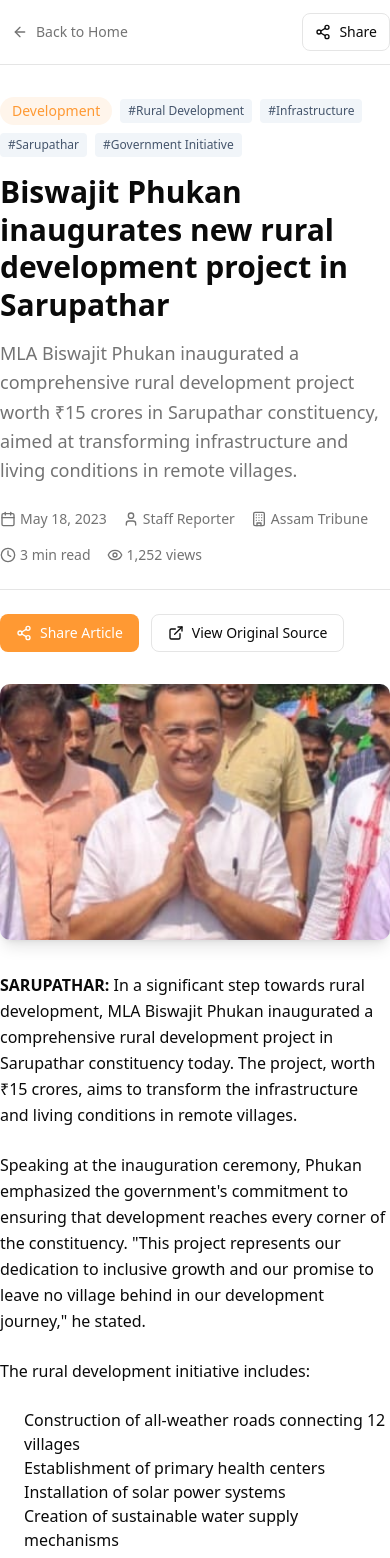
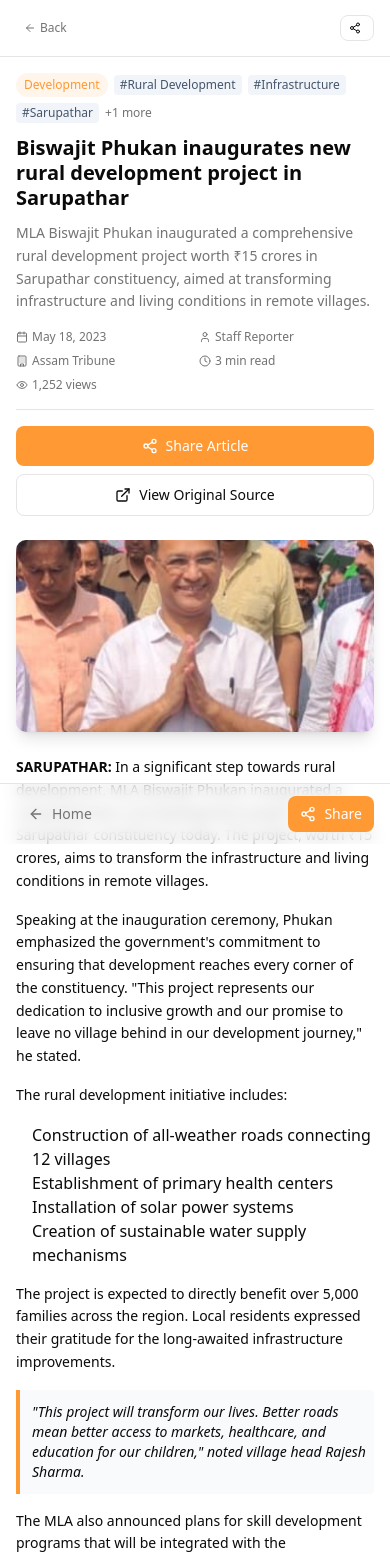
Before and after one commit to Ilix-studio/politician-site, a React (Vite) app: page /press/1 in a window 390 px wide. Shown: the top 1558 px of the page. Built offline with nearby package versions, Linux system fonts and the light colour scheme.

Commit message:
optimized take/2

```diff
--- a/src/mainCoponents/Press/ShowPressById.tsx
+++ b/src/mainCoponents/Press/ShowPressById.tsx
@@ -9,6 +9,8 @@ import {
   Clock,
   User,
   Building,
+  ChevronDown,
+  ChevronUp,
 } from "lucide-react";
 import pressFirst from "../../assets/press/F.jpg";
 import pressSecond from "../../assets/press/G.png";
@@ -277,6 +279,7 @@ const ShowPressById = () => {
   const [relatedArticles, setRelatedArticles] = useState<Article[]>([]);
   const [loading, setLoading] = useState<boolean>(true);
   const [isSharing, setIsSharing] = useState<boolean>(false);
+  const [showAllArticles, setShowAllArticles] = useState<boolean>(false);
 
   useEffect(() => {
     if (!id) {
@@ -359,10 +362,12 @@ const ShowPressById = () => {
 
   if (loading) {
     return (
-      <div className='min-h-screen flex items-center justify-center bg-background'>
+      <div className='min-h-screen flex items-center justify-center bg-background px-4'>
         <div className='text-center'>
           <div className='animate-spin rounded-full h-12 w-12 border-b-2 border-[#FF9933] mx-auto mb-4'></div>
-          <p className='text-muted-foreground'>Loading article...</p>
+          <p className='text-muted-foreground text-sm sm:text-base'>
+            Loading article...
+          </p>
         </div>
       </div>
     );
@@ -370,15 +375,17 @@ const ShowPressById = () => {
 
   if (!article) {
     return (
-      <div className='min-h-screen flex items-center justify-center bg-background'>
+      <div className='min-h-screen flex items-center justify-center bg-background px-4'>
         <div className='text-center max-w-md mx-auto p-6'>
-          <h2 className='text-2xl font-bold mb-4'>Article Not Found</h2>
-          <p className='text-muted-foreground mb-6'>
+          <h2 className='text-xl sm:text-2xl font-bold mb-4'>
+            Article Not Found
+          </h2>
+          <p className='text-muted-foreground mb-6 text-sm sm:text-base'>
             The article you're looking for doesn't exist or has been removed.
           </p>
           <button
             onClick={goBack}
-            className='inline-flex items-center px-4 py-2 bg-[#FF9933] text-white rounded-md hover:bg-[#FF9933]/90 transition-colors'
+            className='inline-flex items-center px-4 py-2 bg-[#FF9933] text-white rounded-md hover:bg-[#FF9933]/90 transition-colors text-sm sm:text-base'
           >
             <ArrowLeft className='mr-2 h-4 w-4' />
             Go Back to Home
@@ -390,88 +397,96 @@ const ShowPressById = () => {
 
   return (
     <div className='min-h-screen bg-background'>
-      {/* Header Navigation */}
+      {/* Header Navigation - Mobile Optimized */}
       <header className='sticky top-0 z-40 w-full border-b bg-background/95 backdrop-blur supports-[backdrop-filter]:bg-background/60'>
-        <div className='container flex h-16 items-center justify-between'>
+        <div className='container flex h-14 sm:h-16 items-center justify-between px-4 sm:px-6'>
           <button
             onClick={goBack}
-            className='inline-flex items-center px-3 py-2 text-sm text-muted-foreground hover:text-foreground transition-colors'
+            className='inline-flex items-center px-2 sm:px-3 py-2 text-xs sm:text-sm text-muted-foreground hover:text-foreground transition-colors'
           >
-            <ArrowLeft className='mr-2 h-4 w-4' />
-            Back to Home
+            <ArrowLeft className='mr-1 sm:mr-2 h-3 w-3 sm:h-4 sm:w-4' />
+            <span className='hidden xs:inline'>Back to Home</span>
+            <span className='xs:hidden'>Back</span>
           </button>
 
-          <div className='flex items-center gap-2'>
+          <div className='flex items-center gap-1 sm:gap-2'>
             <button
               onClick={handleShare}
               disabled={isSharing}
-              className='inline-flex items-center px-3 py-2 text-sm border border-input bg-background hover:bg-accent hover:text-accent-foreground rounded-md transition-colors disabled:opacity-50'
+              className='inline-flex items-center px-2 sm:px-3 py-1.5 sm:py-2 text-xs sm:text-sm border border-input bg-background hover:bg-accent hover:text-accent-foreground rounded-md transition-colors disabled:opacity-50'
             >
-              <Share2 className='mr-2 h-4 w-4' />
-              {isSharing ? "Sharing..." : "Share"}
+              <Share2 className='mr-1 sm:mr-2 h-3 w-3 sm:h-4 sm:w-4' />
+              <span className='hidden sm:inline'>
+                {isSharing ? "Sharing..." : "Share"}
+              </span>
             </button>
           </div>
         </div>
       </header>
 
-      <main className='container py-8 max-w-4xl mx-auto'>
-        {/* Article Header */}
-        <header className='mb-8'>
+      <main className='container py-4 sm:py-6 lg:py-8 max-w-4xl mx-auto px-4 sm:px-6'>
+        {/* Article Header - Mobile Optimized */}
+        <header className='mb-6 sm:mb-8'>
           {/* Category and Tags */}
-          <div className='flex flex-wrap items-center gap-2 mb-4'>
-            <span className='px-3 py-1 bg-[#FF9933]/10 text-[#FF9933] rounded-full text-sm font-medium'>
+          <div className='flex flex-wrap items-center gap-1.5 sm:gap-2 mb-3 sm:mb-4'>
+            <span className='px-2 sm:px-3 py-1 bg-[#FF9933]/10 text-[#FF9933] rounded-full text-xs sm:text-sm font-medium'>
               {article.category}
             </span>
-            {article.tags.map((tag, index) => (
+            {article.tags.slice(0, 3).map((tag, index) => (
               <span
                 key={index}
-                className='px-2 py-1 bg-slate-100 text-slate-600 rounded text-xs'
+                className='px-1.5 sm:px-2 py-0.5 sm:py-1 bg-slate-100 text-slate-600 rounded text-xs'
               >
                 #{tag}
               </span>
             ))}
+            {article.tags.length > 3 && (
+              <span className='text-xs text-muted-foreground'>
+                +{article.tags.length - 3} more
+              </span>
+            )}
           </div>
 
-          {/* Title */}
-          <h1 className='text-3xl md:text-4xl lg:text-5xl font-bold mb-4 leading-tight'>
+          {/* Title - Mobile Responsive */}
+          <h1 className='text-xl sm:text-2xl md:text-3xl lg:text-4xl font-bold mb-3 sm:mb-4 leading-tight'>
             {article.title}
           </h1>
 
           {/* Excerpt */}
-          <p className='text-lg text-muted-foreground mb-6 leading-relaxed'>
+          <p className='text-sm sm:text-base lg:text-lg text-muted-foreground mb-4 sm:mb-6 leading-relaxed'>
             {article.excerpt}
           </p>
 
-          {/* Metadata */}
-          <div className='flex flex-wrap items-center gap-4 text-sm text-muted-foreground mb-6 pb-6 border-b'>
+          {/* Metadata - Mobile Responsive Grid */}
+          <div className='grid grid-cols-2 sm:flex sm:flex-wrap items-start sm:items-center gap-2 sm:gap-4 text-xs sm:text-sm text-muted-foreground mb-4 sm:mb-6 pb-4 sm:pb-6 border-b'>
             <div className='flex items-center gap-1'>
-              <Calendar className='h-4 w-4' />
-              {article.date}
+              <Calendar className='h-3 w-3 sm:h-4 sm:w-4 flex-shrink-0' />
+              <span className='truncate'>{article.date}</span>
             </div>
             <div className='flex items-center gap-1'>
-              <User className='h-4 w-4' />
-              {article.author}
+              <User className='h-3 w-3 sm:h-4 sm:w-4 flex-shrink-0' />
+              <span className='truncate'>{article.author}</span>
             </div>
             <div className='flex items-center gap-1'>
-              <Building className='h-4 w-4' />
-              {article.source}
+              <Building className='h-3 w-3 sm:h-4 sm:w-4 flex-shrink-0' />
+              <span className='truncate'>{article.source}</span>
             </div>
             <div className='flex items-center gap-1'>
-              <Clock className='h-4 w-4' />
-              {article.readTime}
+              <Clock className='h-3 w-3 sm:h-4 sm:w-4 flex-shrink-0' />
+              <span className='truncate'>{article.readTime}</span>
             </div>
-            <div className='flex items-center gap-1'>
-              <Eye className='h-4 w-4' />
-              {article.views.toLocaleString()} views
+            <div className='flex items-center gap-1 col-span-2 sm:col-span-1'>
+              <Eye className='h-3 w-3 sm:h-4 sm:w-4 flex-shrink-0' />
+              <span>{article.views.toLocaleString()} views</span>
             </div>
           </div>
 
-          {/* Action Buttons */}
-          <div className='flex flex-wrap gap-3'>
+          {/* Action Buttons - Mobile Responsive */}
+          <div className='flex flex-col sm:flex-row gap-2 sm:gap-3'>
             <button
               onClick={handleShare}
               disabled={isSharing}
-              className='inline-flex items-center px-4 py-2 text-sm bg-[#FF9933] text-white rounded-md hover:bg-[#FF9933]/90 transition-colors disabled:opacity-50'
+              className='flex items-center justify-center px-4 py-2.5 sm:py-2 text-sm bg-[#FF9933] text-white rounded-md hover:bg-[#FF9933]/90 transition-colors disabled:opacity-50 w-full sm:w-auto'
             >
               <Share2 className='mr-2 h-4 w-4' />
               {isSharing ? "Sharing..." : "Share Article"}
@@ -480,7 +495,7 @@ const ShowPressById = () => {
               href={article.link}
               target='_blank'
               rel='noopener noreferrer'
-              className='inline-flex items-center px-4 py-2 text-sm border border-input bg-background hover:bg-accent hover:text-accent-foreground rounded-md transition-colors'
+              className='flex items-center justify-center px-4 py-2.5 sm:py-2 text-sm border border-input bg-background hover:bg-accent hover:text-accent-foreground rounded-md transition-colors w-full sm:w-auto'
             >
               <ExternalLink className='mr-2 h-4 w-4' />
               View Original Source
@@ -488,34 +503,36 @@ const ShowPressById = () => {
           </div>
         </header>
 
-        {/* Featured Image */}
-        <div className='mb-8'>
+        {/* Featured Image - Mobile Responsive */}
+        <div className='mb-6 sm:mb-8'>
           <img
             src={article.image}
             alt={article.title}
-            className='w-full h-64 md:h-96 object-cover rounded-lg shadow-lg'
+            className='w-full h-48 sm:h-64 md:h-80 lg:h-96 object-cover rounded-lg shadow-lg'
             loading='lazy'
           />
         </div>
 
-        {/* Article Content */}
-        <article className='prose prose-lg max-w-none mb-12'>
+        {/* Article Content - Mobile Optimized Typography */}
+        <article className='prose prose-sm sm:prose-base lg:prose-lg max-w-none mb-8 sm:mb-12'>
           <div
             dangerouslySetInnerHTML={{ __html: article.content }}
             className='text-foreground
-              [&>p]:mb-6 [&>p]:leading-relaxed [&>p]:text-base md:[&>p]:text-lg
-              [&>h3]:text-xl [&>h3]:font-bold [&>h3]:mt-8 [&>h3]:mb-4 [&>h3]:text-[#FF9933]
-              [&>ul]:mb-6 [&>ul]:pl-6 [&>li]:mb-2
-              [&>blockquote]:border-l-4 [&>blockquote]:border-[#FF9933] [&>blockquote]:pl-4 [&>blockquote]:italic [&>blockquote]:my-6 [&>blockquote]:bg-slate-50 [&>blockquote]:py-4 [&>blockquote]:rounded-r
+              [&>p]:mb-4 sm:[&>p]:mb-6 [&>p]:leading-relaxed [&>p]:text-sm sm:[&>p]:text-base lg:[&>p]:text-lg
+              [&>h3]:text-lg sm:[&>h3]:text-xl [&>h3]:font-bold [&>h3]:mt-6 sm:[&>h3]:mt-8 [&>h3]:mb-3 sm:[&>h3]:mb-4 [&>h3]:text-[#FF9933]
+              [&>ul]:mb-4 sm:[&>ul]:mb-6 [&>ul]:pl-4 sm:[&>ul]:pl-6 [&>li]:mb-1 sm:[&>li]:mb-2 [&>li]:text-sm sm:[&>li]:text-base
+              [&>blockquote]:border-l-4 [&>blockquote]:border-[#FF9933] [&>blockquote]:pl-3 sm:[&>blockquote]:pl-4 [&>blockquote]:italic [&>blockquote]:my-4 sm:[&>blockquote]:my-6 [&>blockquote]:bg-slate-50 [&>blockquote]:py-3 sm:[&>blockquote]:py-4 [&>blockquote]:rounded-r [&>blockquote]:text-sm sm:[&>blockquote]:text-base
               [&>strong]:text-[#FF9933] [&>strong]:font-semibold'
           />
         </article>
 
-        {/* Related Articles */}
+        {/* Related Articles - Mobile Responsive */}
         {relatedArticles.length > 0 && (
-          <section className='border-t pt-8 mb-8'>
-            <h2 className='text-2xl font-bold mb-6'>Related Articles</h2>
-            <div className='grid gap-6 md:grid-cols-2 lg:grid-cols-3'>
+          <section className='border-t pt-6 sm:pt-8 mb-6 sm:mb-8'>
+            <h2 className='text-xl sm:text-2xl font-bold mb-4 sm:mb-6'>
+              Related Articles
+            </h2>
+            <div className='grid gap-4 sm:gap-6 md:grid-cols-2 lg:grid-cols-3'>
               {relatedArticles.map((relatedArticle) => (
                 <div
                   key={relatedArticle.id}
@@ -528,27 +545,29 @@ const ShowPressById = () => {
                     <img
                       src={relatedArticle.image}
                       alt={relatedArticle.title}
-                      className='w-full h-48 object-cover'
+                      className='w-full h-36 sm:h-48 object-cover'
                       loading='lazy'
                     />
-                    <div className='p-4'>
+                    <div className='p-3 sm:p-4'>
                       <div className='flex items-center gap-2 mb-2'>
                         <span className='px-2 py-1 bg-[#FF9933]/10 text-[#FF9933] rounded text-xs font-medium'>
                           {relatedArticle.category}
                         </span>
                       </div>
-                      <h3 className='font-semibold mb-2 line-clamp-2 hover:text-[#FF9933] transition-colors'>
+                      <h3 className='font-semibold mb-2 line-clamp-2 hover:text-[#FF9933] transition-colors text-sm sm:text-base'>
                         {relatedArticle.title}
                       </h3>
-                      <p className='text-sm text-muted-foreground mb-3 line-clamp-2'>
+                      <p className='text-xs sm:text-sm text-muted-foreground mb-3 line-clamp-2'>
                         {relatedArticle.excerpt}
                       </p>
-                      <div className='flex items-center gap-2 text-xs text-muted-foreground'>
+                      <div className='flex items-center gap-1 text-xs text-muted-foreground'>
                         <span>{relatedArticle.date}</span>
                         <span>•</span>
                         <span>{relatedArticle.readTime}</span>
-                        <span>•</span>
-                        <span>{relatedArticle.views} views</span>
+                        <span className='hidden sm:inline'>•</span>
+                        <span className='hidden sm:inline'>
+                          {relatedArticle.views} views
+                        </span>
                       </div>
                     </div>
                   </button>
@@ -558,50 +577,110 @@ const ShowPressById = () => {
           </section>
         )}
 
-        {/* All Articles Navigation */}
-        <section className='border-t pt-8'>
-          <h3 className='text-xl font-semibold mb-6'>
-            Browse All Press Articles
-          </h3>
-          <div className='grid gap-4 sm:grid-cols-2'>
+        {/* All Articles Navigation - Mobile Responsive with Collapsible */}
+        <section className='border-t pt-6 sm:pt-8'>
+          <div className='flex items-center justify-between mb-4 sm:mb-6'>
+            <h3 className='text-lg sm:text-xl font-semibold'>
+              Browse All Press Articles
+            </h3>
+            <button
+              onClick={() => setShowAllArticles(!showAllArticles)}
+              className='flex items-center gap-1 text-sm text-[#FF9933] hover:text-[#FF9933]/80 transition-colors md:hidden'
+            >
+              {showAllArticles ? (
+                <>
+                  <span>Hide</span>
+                  <ChevronUp className='h-4 w-4' />
+                </>
+              ) : (
+                <>
+                  <span>Show All</span>
+                  <ChevronDown className='h-4 w-4' />
+                </>
+              )}
+            </button>
+          </div>
+
+          {/* Mobile: Collapsible, Desktop: Always Visible */}
+          <div
+            className={`grid gap-3 sm:gap-4 grid-cols-1 sm:grid-cols-2 ${
+              showAllArticles ? "block" : "hidden md:grid"
+            }`}
+          >
             {pressArticles.map((pressArticle) => (
               <button
                 key={pressArticle.id}
                 onClick={() => goToArticle(pressArticle.id)}
-                className={`p-4 rounded-lg border text-left transition-all hover:shadow-md ${
+                className={`p-3 sm:p-4 rounded-lg border text-left transition-all hover:shadow-md ${
                   article.id === pressArticle.id
                     ? "border-[#FF9933] bg-[#FF9933]/5"
                     : "border-border hover:border-[#FF9933]/50"
                 }`}
               >
-                <div className='flex items-center gap-2 mb-2'>
-                  <span className='px-2 py-1 bg-[#FF9933]/10 text-[#FF9933] rounded text-xs font-medium'>
+                <div className='flex items-center gap-1.5 sm:gap-2 mb-2'>
+                  <span className='px-1.5 sm:px-2 py-0.5 sm:py-1 bg-[#FF9933]/10 text-[#FF9933] rounded text-xs font-medium'>
                     {pressArticle.category}
                   </span>
                   {article.id === pressArticle.id && (
-                    <span className='px-2 py-1 bg-green-100 text-green-700 rounded text-xs font-medium'>
-                      Currently Reading
+                    <span className='px-1.5 sm:px-2 py-0.5 sm:py-1 bg-green-100 text-green-700 rounded text-xs font-medium'>
+                      Current
                     </span>
                   )}
                 </div>
-                <h4 className='font-medium text-sm mb-1 line-clamp-2'>
+                <h4 className='font-medium text-sm sm:text-base mb-1 line-clamp-2'>
                   {pressArticle.title}
                 </h4>
-                <p className='text-xs text-muted-foreground mb-2 line-clamp-1'>
+                <p className='text-xs sm:text-sm text-muted-foreground mb-2 line-clamp-1'>
                   {pressArticle.excerpt}
                 </p>
-                <div className='flex items-center gap-2 text-xs text-muted-foreground'>
+                <div className='flex items-center gap-1 text-xs text-muted-foreground'>
                   <span>{pressArticle.date}</span>
                   <span>•</span>
-                  <span>{pressArticle.source}</span>
-                  <span>•</span>
-                  <span>{pressArticle.views} views</span>
+                  <span className='truncate'>{pressArticle.source}</span>
+                  <span className='hidden sm:inline'>•</span>
+                  <span className='hidden sm:inline'>
+                    {pressArticle.views} views
+                  </span>
                 </div>
               </button>
             ))}
           </div>
+
+          {/* Mobile: Show summary when collapsed */}
+          <div className={`md:hidden ${showAllArticles ? "hidden" : "block"}`}>
+            <p className='text-sm text-muted-foreground text-center py-4'>
+              {pressArticles.length} articles available • Tap "Show All" to
+              browse
+            </p>
+          </div>
         </section>
       </main>
+
+      {/* Mobile Bottom Navigation Bar */}
+      <div className='sticky bottom-0 z-30 border-t bg-background/95 backdrop-blur supports-[backdrop-filter]:bg-background/60 md:hidden'>
+        <div className='container px-4'>
+          <div className='flex items-center justify-between py-3'>
+            <button
+              onClick={goBack}
+              className='flex items-center gap-2 px-3 py-2 text-sm text-muted-foreground hover:text-foreground transition-colors'
+            >
+              <ArrowLeft className='h-4 w-4' />
+              Home
+            </button>
+
+            <div className='flex items-center gap-2'>
+              <button
+                onClick={handleShare}
+                disabled={isSharing}
+                className='flex items-center gap-2 px-3 py-2 bg-[#FF9933] text-white rounded-md hover:bg-[#FF9933]/90 transition-colors disabled:opacity-50 text-sm'
+              >
+                <Share2 className='h-4 w-4' />
+                Share
+              </button>
+            </div>
+          </div>
+        </div>
+      </div>
     </div>
   );
 };
```
